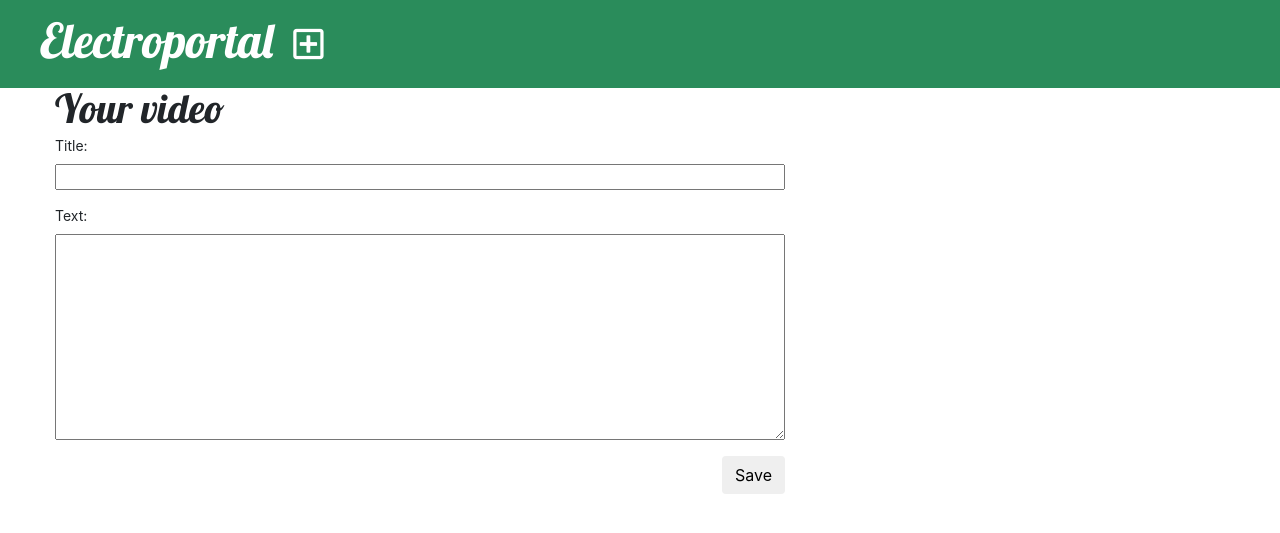
After one commit to stepin-s/electroportal, a Django app: page /videos/add/ in a window 1280 px wide. The commit adds this page. Shown: the top 533 px of the page. Run offline with Django 3.2, Linux system fonts and the light colour scheme; the visitor is signed in with stand-in values (Sample User, id 1); some libraries are stand-ins or nearby versions.

Commit message:
added cat videos,model,view

```diff
--- a/portal/admin.py
+++ b/portal/admin.py
@@ -1,4 +1,6 @@
 from django.contrib import admin
 from .models import News
+from .models import Videos
 
-admin.site.register(News)
+admin.site.register(News),
+admin.site.register(Videos)
--- a/portal/forms.py
+++ b/portal/forms.py
@@ -1,9 +1,16 @@
 from django import forms
 
 from .models import News
+from .models import Videos
 
 class NewsForm(forms.ModelForm):
 
     class Meta:
         model = News
         fields = ('title', 'text',)
+
+class VideosForm(forms.ModelForm):
+
+    class Meta:
+        model = Videos
+        fields = ('title', 'text',)
--- a/portal/models.py
+++ b/portal/models.py
@@ -4,7 +4,8 @@ from django.utils import timezone
 
 
 class News(models.Model):
-    author = models.ForeignKey(settings.AUTH_USER_MODEL, on_delete=models.CASCADE)
+    author = models.ForeignKey(
+        settings.AUTH_USER_MODEL, on_delete=models.CASCADE)
     title = models.CharField(max_length=200)
     text = models.TextField()
     created_date = models.DateTimeField(default=timezone.now)
@@ -16,3 +17,20 @@ class News(models.Model):
 
     def __str__(self):
         return self.title
+
+
+class Videos(models.Model):
+    author = models.ForeignKey(
+        settings.AUTH_USER_MODEL, on_delete=models.CASCADE)
+    title = models.CharField(max_length=200)
+    link = models.CharField(max_length=200)
+    text = models.TextField()
+    created_date = models.DateTimeField(default=timezone.now)
+    published_date = models.DateTimeField(blank=True, null=True)
+
+    def publish(self):
+        self.published_date = timezone.now()
+        self.save()
+
+    def __str__(self):
+        return self.title
--- a/portal/static/css/portal.css
+++ b/portal/static/css/portal.css
@@ -33,11 +33,9 @@ h1, h2, h3, h4 {
 
 .top-menu, .top-menu:hover, .top-menu:visited {
     color: #ffffff;
-    float: right;
-    font-size: 26pt;
-	margin-right: 20px;
-	margin-left: 50px;
-	margin-top: 28px;
+	font-size: 26pt;
+	align-self: center;
+	margin-left: 20px;
 }
 
 .post {
@@ -47,3 +45,24 @@ h1, h2, h3, h4 {
 .post h1 a, .post h1 a:visited {
     color: #000000;
 }
+
+.video-form textarea, .video-form input {
+    width: 100%;
+}
+
+.video {
+	margin-bottom: 70px;
+}
+
+.video h1 a, .video h1 a:visited {
+    color: #000000;
+}
+
+p{
+	font-size: 14px;
+	line-height: 20px;
+}
+
+h1{
+	line-height: 40px;
+}
--- a/portal/templates/portal/base.html
+++ b/portal/templates/portal/base.html
@@ -4,10 +4,14 @@
 
 <head>
 	<title>Electroportal</title>
-	<link rel="stylesheet" href="//maxcdn.bootstrapcdn.com/bootstrap/3.2.0/css/bootstrap.min.css">
-	<link rel="stylesheet" href="//maxcdn.bootstrapcdn.com/bootstrap/3.2.0/css/bootstrap-theme.min.css">
+	<!-- <link rel="stylesheet" href="//maxcdn.bootstrapcdn.com/bootstrap/3.2.0/css/bootstrap.min.css">
+	<link rel="stylesheet" href="//maxcdn.bootstrapcdn.com/bootstrap/3.2.0/css/bootstrap-theme.min.css"> -->
+	<link rel="stylesheet" href="https://maxcdn.bootstrapcdn.com/bootstrap/4.0.0/css/bootstrap.min.css"
+		integrity="sha384-Gn5384xqQ1aoWXA+058RXPxPg6fy4IWvTNh0E263XmFcJlSAwiGgFAW/dAiS6JXm" crossorigin="anonymous">
 	<link href="https://fonts.googleapis.com/css?family=Lobster&subset=latin,cyrillic" rel="stylesheet" type="text/css">
-	<link rel="stylesheet" type="text/css" href="https://www.pythonanywhere.com/user/stepins/files/home/stepins/stepins.pythonanywhere.com/portal/static/css/portal.css">
+	<link rel="stylesheet" href="https://use.fontawesome.com/releases/v5.8.2/css/all.css">
+	<!-- <link rel="stylesheet" type="text/css"
+		href="https://www.pythonanywhere.com/user/stepins/files/home/stepins/stepins.pythonanywhere.com/portal/static/css/portal.css"> -->
 	<link rel="stylesheet" href="{% static '/css/portal.css' %}">
 </head>
 
@@ -15,7 +19,8 @@
 	<div class="page-header">
 		<h1><a href="/">Electroportal</a></h1>
 		{% if user.is_authenticated %}
-		<a href="{% url 'new_add' %}" class="top-menu"><span class="glyphicon glyphicon-plus"></span></a>
+		<a href="{% url 'new_add' %}" class="top-menu"><i class="far fa-plus-square"></i></a>
+		<a href="{% url 'video_add' %}" class="top-menu"><span class="glyphicon glyphicon-plus"></span></a>
 		{% endif %}
 	</div>
 	<div class="content container">
--- /dev/null
+++ b/portal/templates/portal/video_edit.html
@@ -0,0 +1,9 @@
+{% extends 'portal/base.html' %}
+
+{% block content %}
+    <h1>Your video</h1>
+    <form method="POST" class="post-form">{% csrf_token %}
+        {{ form.as_p }}
+        <button type="submit" class="save btn btn-default">Save</button>
+    </form>
+{% endblock %}
--- a/portal/urls.py
+++ b/portal/urls.py
@@ -6,4 +6,8 @@ urlpatterns = [
 	path('new/<int:pk>/', views.new_detail, name='new_detail'),
 	path('news/add/', views.new_add, name='new_add'),
 	path('news/<int:pk>/edit/', views.new_edit, name='new_edit'),
+	path('video/<int:pk>/', views.video_detail, name='video_detail'),
+	path('videos/add/', views.video_add, name='video_add'),
+	path('videos/<int:pk>/edit/', views.video_edit, name='video_edit'),
+	path('videos/', views.videos_list, name='videos_list'),
 ]
--- a/portal/views.py
+++ b/portal/views.py
@@ -2,14 +2,20 @@ from django.shortcuts import render, get_object_or_404, redirect
 from django.utils import timezone
 from .models import News
 from .forms import NewsForm
+from .models import Videos
+from .forms import VideosForm
+
 
 def news_list(request):
-    news = News.objects.filter(published_date__lte=timezone.now()).order_by('published_date')
+    news = News.objects.filter(
+        published_date__lte=timezone.now()).order_by('published_date')
     return render(request, 'portal/news_list.html', {'news': news})
+
 
 def new_detail(request, pk):
     new = get_object_or_404(News, pk=pk)
     return render(request, 'portal/new_detail.html', {'new': new})
+
 
 def new_add(request):
     if request.method == "POST":
@@ -24,6 +30,7 @@ def new_add(request):
         form = NewsForm()
     return render(request, 'portal/new_edit.html', {'form': form})
 
+
 def new_edit(request, pk):
     new = get_object_or_404(News, pk=pk)
     if request.method == "POST":
@@ -37,3 +44,41 @@ def new_edit(request, pk):
     else:
         form = NewsForm(instance=new)
     return render(request, 'portal/new_edit.html', {'form': form})
+
+
+def videos_list(request):
+    videos = Videos.objects.filter(
+        published_date__lte=timezone.now()).order_by('published_date')
+    return render(request, 'portal/videos_list.html', {'videos': videos})
+
+
+def video_detail(request, pk):
+    video = get_object_or_404(Videos, pk=pk)
+    return render(request, 'portal/video_detail.html', {'video': video	})
+
+def video_add(request):
+    if request.method == "POST":
+        form = VideosForm(request.POST)
+        if form.is_valid():
+            video = form.save(commit=False)
+            video.author = request.user
+            video.published_date = timezone.now()
+            video.save()
+            return redirect('videos_list', pk=video.pk)
+    else:
+        form = VideosForm()
+    return render(request, 'portal/video_edit.html', {'form': form})
+
+def video_edit(request, pk):
+    video = get_object_or_404(Videos, pk=pk)
+    if request.method == "POST":
+        form = VideosForm(request.POST, instance=video)
+        if form.is_valid():
+            video = form.save(commit=False)
+            video.author = request.user
+            video.published_date = timezone.now()
+            video.save()
+            return redirect('video_detail', pk=video.pk)
+    else:
+        form = VideosForm(instance=video)
+    return render(request, 'portal/video_edit.html', {'form': form})
```
Also changed, not shown: portal/templates/portal/video_detail.html (added, +18 -0 lines), portal/templates/portal/videos_list.html (added, +20 -0 lines), portal/migrations/0002_videos.py (added), portal/migrations/0003_videos_link.py (added).
